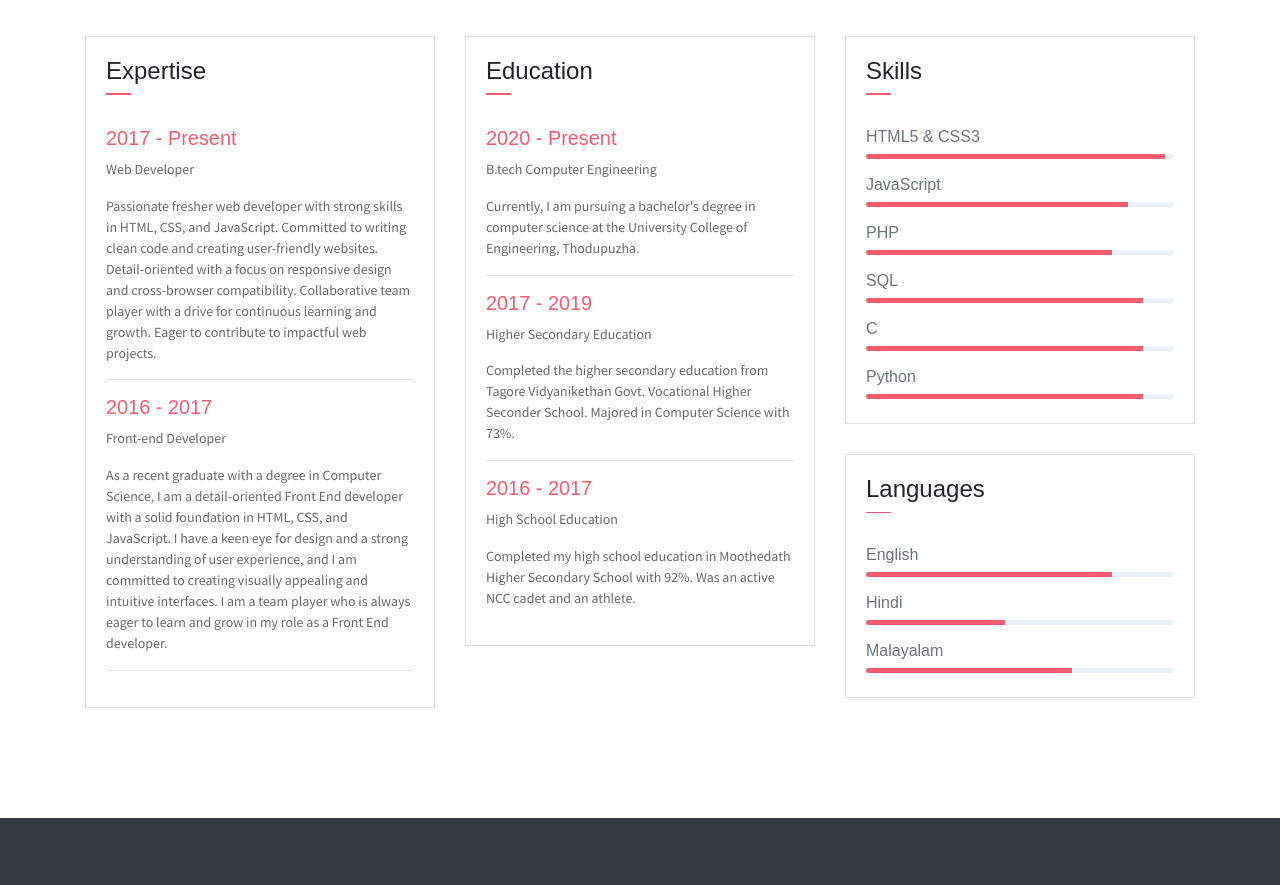
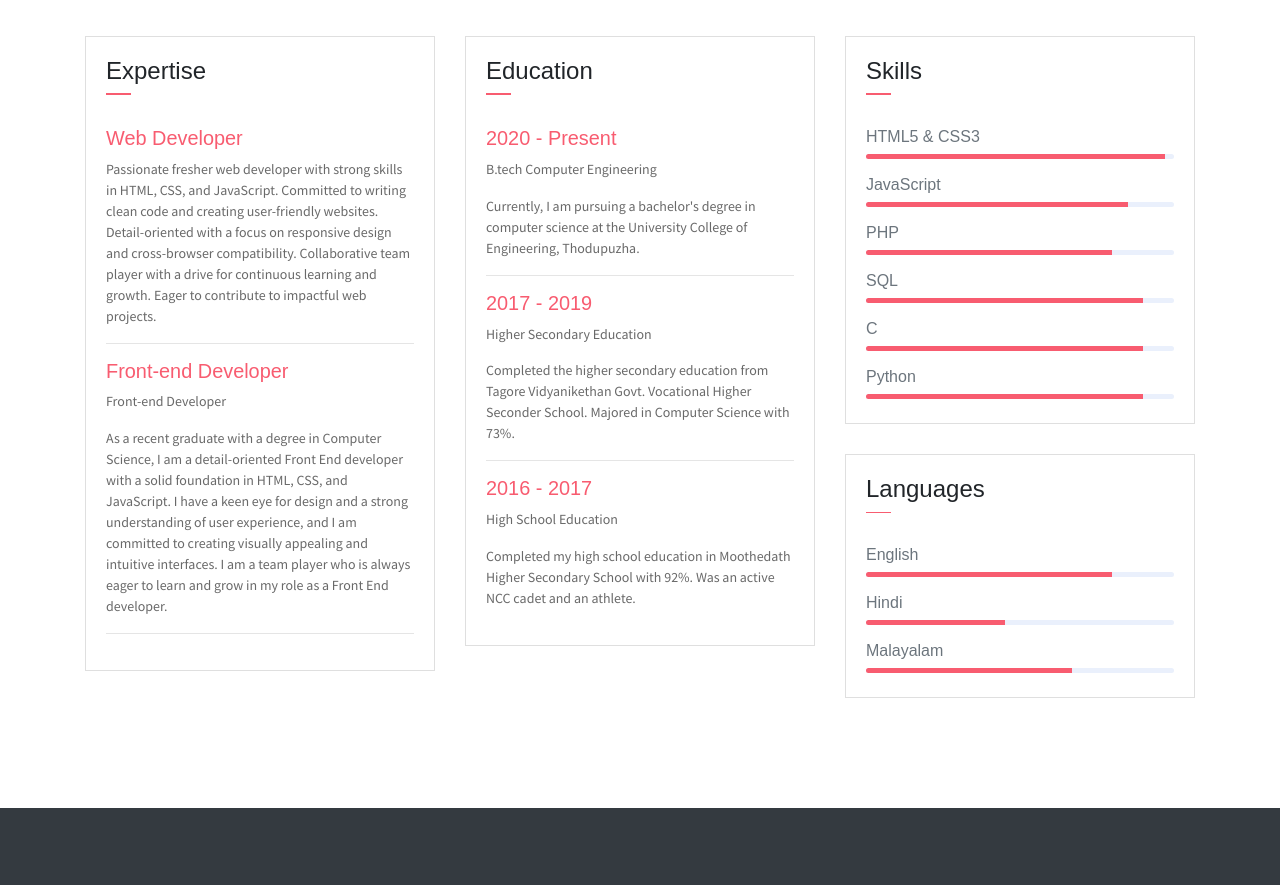
Before and after one commit to AshlingVahab/AshlingVahab.github.io, a plain HTML site: page index.html in a window 1280 px wide. Shown: the part 1280-2165 px from the top of the page. Drawn offline with Linux system fonts and the light colour scheme; some packages are replaced by stand-ins of ours.

Commit message:
Update index.html

```diff
--- a/index.html
+++ b/index.html
@@ -144,11 +144,11 @@
                             </div>
                         </div>
                         <div class="card-body">
-                            <h6 class="title text-danger">2017 - Present</h6>
-                            <P>Web Developer</P>
+                            <h6 class="title text-danger">Web Developer</h6>
+
                             <P class="subtitle">Passionate fresher web developer with strong skills in HTML, CSS, and JavaScript. Committed to writing clean code and creating user-friendly websites. Detail-oriented with a focus on responsive design and cross-browser compatibility. Collaborative team player with a drive for continuous learning and growth. Eager to contribute to impactful web projects.</P>
                             <hr>
-                            <h6 class="title text-danger">2016 - 2017</h6>
+                            <h6 class="title text-danger">Front-end Developer</h6>
                             <P>Front-end Developer</P>
                             <P class="subtitle">As a recent graduate with a degree in Computer Science, I am a detail-oriented Front End developer with a solid foundation in HTML, CSS, and JavaScript. I have a keen eye for design and a strong understanding of user experience, and I am committed to creating visually appealing and intuitive interfaces. I am a team player who is always eager to learn and grow in my role as a Front End developer.</P>
                             <hr>
```
